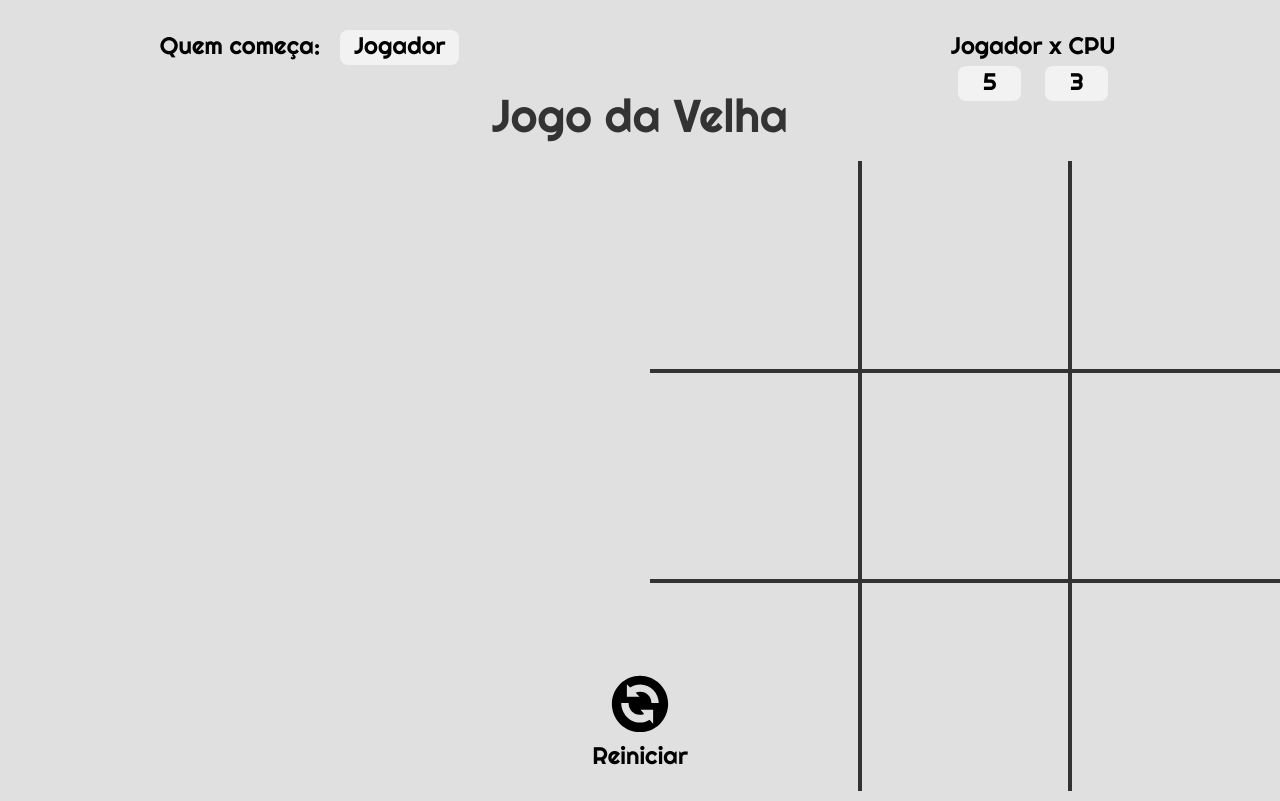
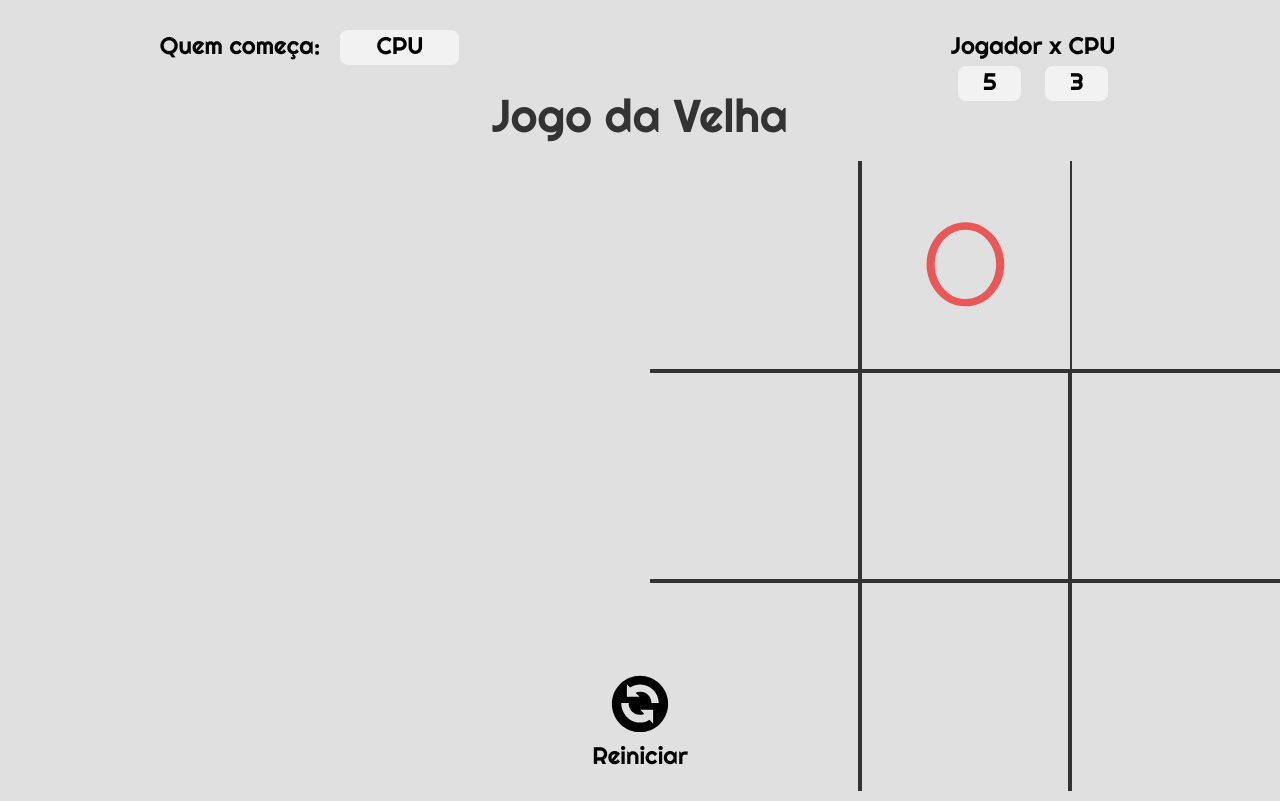
Before and after one commit to adlagomes/JogoDaVelha, a plain HTML site: page index.html in a window 1280 px wide. Both pictures are taken after a click on the picture 640 px from the left and 704 px from the top of the page. Drawn offline with Linux system fonts and the light colour scheme.

Commit message:
Aplicando o botão "Reiniciar" e trocando a vez de quem começa o jogo.

```diff
--- a/index.html
+++ b/index.html
@@ -15,7 +15,7 @@
         <div class="mostrador">
             <div id="quemComeca">
                 <p>Quem começa:</p>
-                <div>
+                <div id="turno">
                     Jogador
                 </div>
             </div>
@@ -39,7 +39,7 @@
         <div id="slot9" class="slot" onclick="turnoJogador(9)"></div>
     </div>
     <footer>
-        <img src="imgs/reset.svg" alt="Reset">
+        <img src="imgs/reset.svg" alt="Reset" onclick="iniciar()">
         <p>Reiniciar</p>
     </footer>
     <script src="script.js"></script>
--- a/script.js
+++ b/script.js
@@ -96,7 +96,7 @@ async function cpu() {
         } else if(nivel == 2){
             //NIVEL 2
         }
-
+        attTabuleiro()
         verifica = verificaVitoria()
         if(verifica != ""){
             partidaIniciada = false
@@ -107,8 +107,6 @@ async function cpu() {
         function sleep(ms) {
             return new Promise(resolve => setTimeout(resolve, ms))
         }
-
-        attTabuleiro()
         quemJoga = 0
     }
 }
@@ -169,5 +167,16 @@ function iniciar() {
         [document.getElementById("slot4"), document.getElementById("slot5"), document.getElementById("slot6") ],
         [document.getElementById("slot7"), document.getElementById("slot8"), document.getElementById("slot9") ]
     ];
+    attTabuleiro()
+    if(quemComeca == 1){
+        quemComeca = 0
+        quemJoga = quemComeca
+        document.getElementById("turno").innerHTML="Jogador"
+    } else {
+        quemComeca = 1
+        quemJoga = quemComeca
+        document.getElementById("turno").innerHTML="CPU"
+        cpu();
+    }
 }
-window.addEventListener("load", iniciar);
+window.addEventListener("load", iniciar)
```
